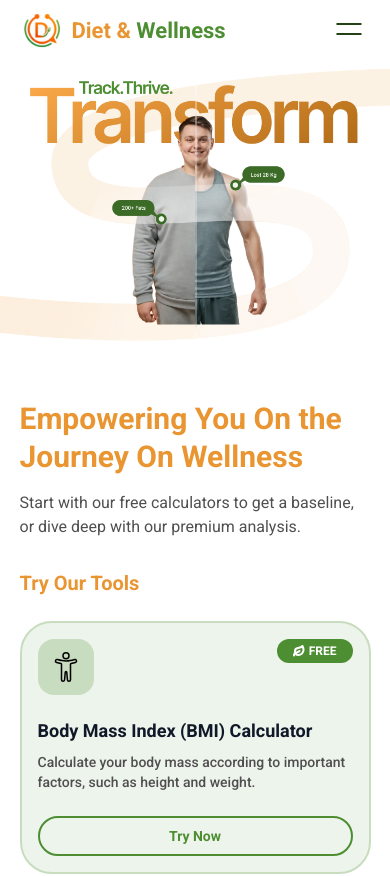
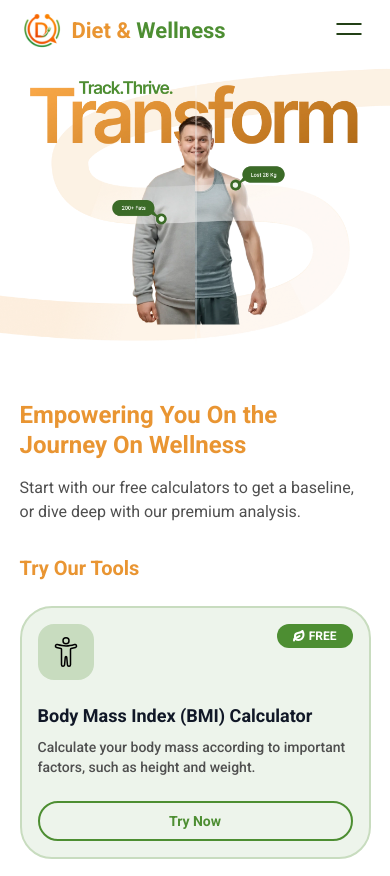
Before and after one commit to Diet-and-Wellness/Frontend, a Next.js app: page / in a window 390 px wide. Shown: the top 876 px of the page. Built offline with nearby package versions, Linux system fonts and the light colour scheme.

Commit message:
Optimizing responsive font sizes

```diff
--- a/app/components/Home/GetStarted.tsx
+++ b/app/components/Home/GetStarted.tsx
@@ -63,7 +63,7 @@ const GetStarted = () => {
           </motion.div>
 
           <div className="px-7.5 pb-0 pt-10 md:py-12 flex flex-col justify-between items-start gap-5">
-            <h3 className="font-bold text-white text-[32px] lg:text-[36px] xl:text-[48px] max-w-120 leading-10 lg:leading-12 xl:leading-14">
+            <h3 className="font-bold text-white text-[28px] lg:text-[36px] xl:text-[48px] max-w-120 leading-10 lg:leading-12 xl:leading-14">
               The Only Thing You’ll Lose is Weight
             </h3>
 
--- a/app/components/Home/OurTools.tsx
+++ b/app/components/Home/OurTools.tsx
@@ -64,7 +64,7 @@ const OurTools = () => {
           transition={{ duration: 0.7, ease: "easeInOut" }}
           className="max-w-2xl flex flex-col gap-4 md:gap-6"
         >
-          <p className="text-3xl sm:text-4xl md:text-5xl lg:text-6xl font-bold text-[#E99532] leading-tight">
+          <p className="text-2xl sm:text-4xl md:text-5xl lg:text-6xl font-bold text-[#E99532] leading-tight">
             Empowering You On the Journey On Wellness
           </p>
 
```
